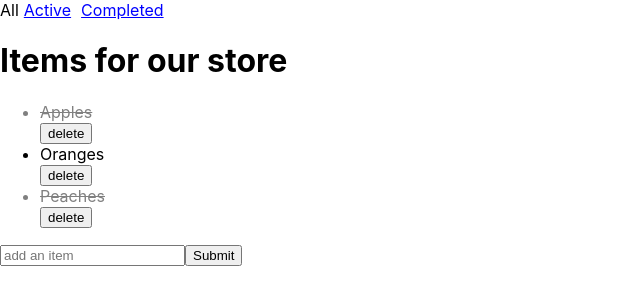
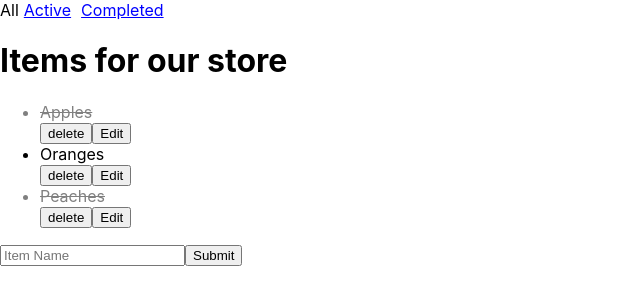
Before and after one commit to bargyle/grocery-list, a React (Create React App) app: page / in a window 1280 px wide. Shown: the top 304 px of the page, without its empty margins (0-640 px from the left). Built offline with nearby package versions, Linux system fonts and the light colour scheme.

Commit message:
added edit function

```diff
--- a/src/App.js
+++ b/src/App.js
@@ -32,6 +32,17 @@ class App extends Component {
       }
     })
     this.setState({ items: [...items]})
+  }
+
+  updateItem = (id, incomingItem) => {
+    let updatedItem = { id: id, ...incomingItem }
+    const items = this.state.items.map( item => {
+      if (item.id === id) {
+        return updatedItem
+      }
+      return item
+    })
+    this.setState({ items: [ ...items ] })
   }
 
 
@@ -73,6 +84,7 @@ render() {
         items={this.visibleItems()}
         updateComplete={this.updateComplete}
         deleteItem={this.deleteItem}
+        updateItem = {this.updateItem}
        />
       <ItemForm addItem={this.addItem} />
 
--- a/src/components/Items/Item.js
+++ b/src/components/Items/Item.js
@@ -1,4 +1,13 @@
-const Item = ({ title, id, complete, updateComplete, deleteItem }) => {
+import React, {Component} from 'react';
+import ItemForm from './ItemForm';
+class Item extends Component {
+  state = {editing: false}
+  toggleEdit = () => {
+    this.setState({ editing: !this.state.editing })
+  }
+  render(){
+
+    const  { title, id, complete, updateComplete, deleteItem,} = this.props
       return (
         <>
           <li
@@ -9,9 +18,20 @@ const Item = ({ title, id, complete, updateComplete, deleteItem }) => {
           </li>
 
           <button onClick={() => deleteItem(id)}>delete</button>
+
+          {
+            this.state.editing ?
+            <ItemForm {...this.props} toggleEdit={this.toggleEdit} />
+            :
+            <button onClick={this.toggleEdit}>Edit</button>
+          }
+
+
         </>
       )
   }
+}
+
 
     const styles = {
       complete: {
--- a/src/components/Items/ItemForm.js
+++ b/src/components/Items/ItemForm.js
@@ -10,7 +10,12 @@ class ItemForm extends Component {
 
   handleSubmit = (e) => {
     e.preventDefault()
-    this.props.addItem(this.state)
+    if (this.props.id) {
+      this.props.updateItem(this.props.id, this.state)
+      this.props.toggleEdit()
+    }else{
+      this.props.addItem(this.state)
+    }
     this.setState({ title: "", complete: false })
   }
 
@@ -24,7 +29,8 @@ class ItemForm extends Component {
           name="title"
           onChange={this.handleChange}
           required
-          placeholder="add an item"
+          placeholder="Item Name"
+
         />
         <button type="submit">Submit</button>
       </form>
--- a/src/components/Items/ItemList.js
+++ b/src/components/Items/ItemList.js
@@ -1,5 +1,5 @@
 import Item from './Item';
-const ItemList = ({ items, updateComplete, deleteItem}) => {
+const ItemList = ({ items, updateComplete, deleteItem, updateItem}) => {
   return (
     <>
       <h1>Items for our store</h1>
@@ -9,6 +9,7 @@ const ItemList = ({ items, updateComplete, deleteItem}) => {
             <Item key={i.id} {...i}
             updateComplete={updateComplete}
             deleteItem={deleteItem}
+            updateItem={updateItem}
 
             />
 
```
Lines whose indentation alone changed are shown as unchanged.
